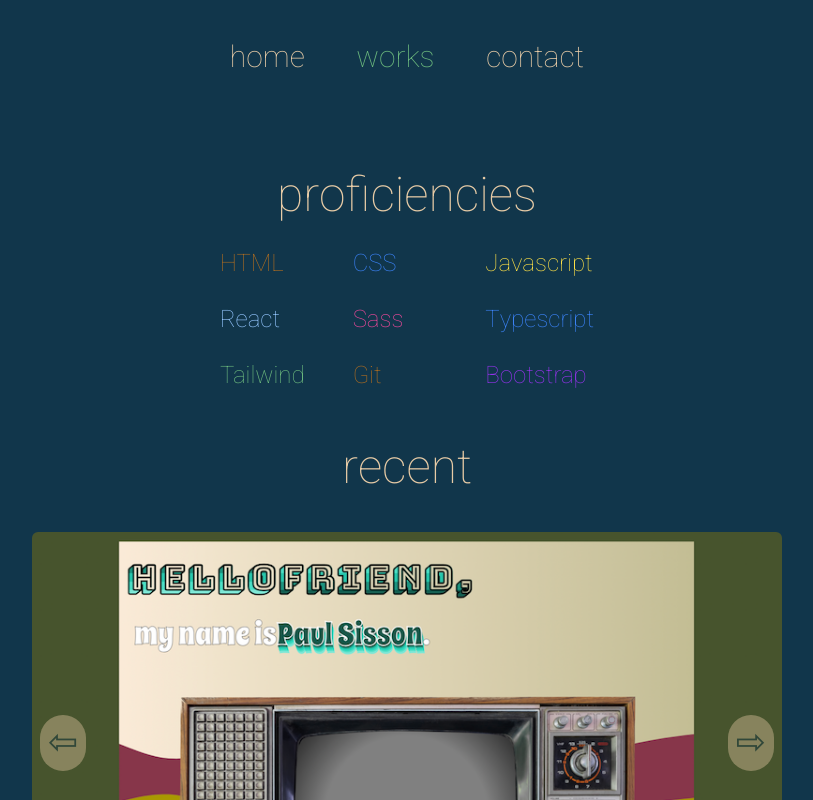
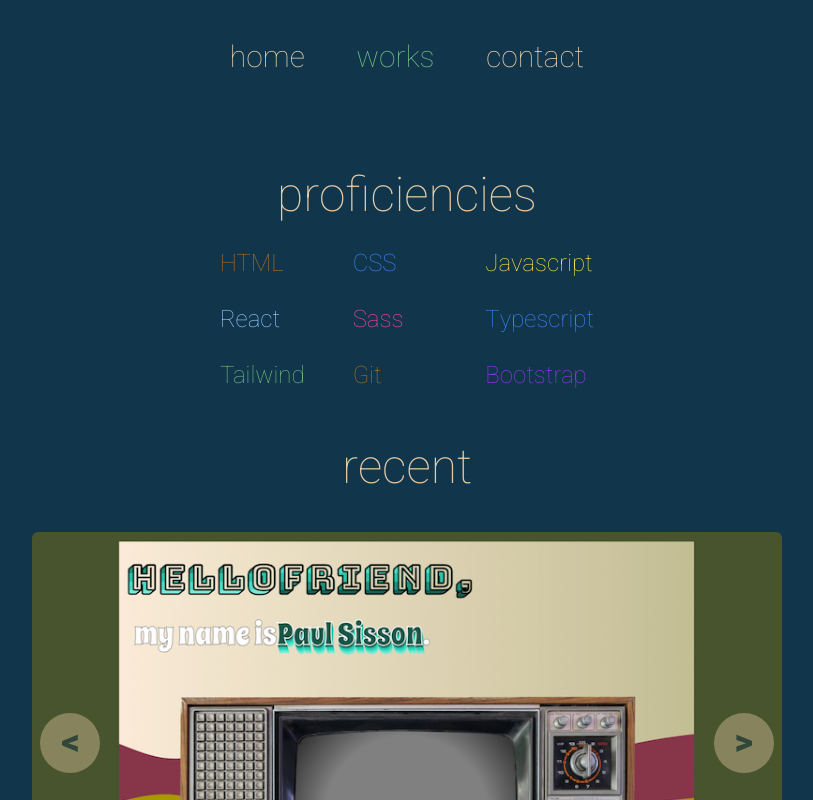
Before and after one commit to Jpaulsisson/svelte-portfolio-clone, a SvelteKit app: page /works in a window 1280 px wide. Shown: the top 800 px of the page, without its empty margins (233-1046 px from the left). Built offline with nearby package versions, Linux system fonts and the light colour scheme.

Commit message:
Update carousel button in works

```diff
--- a/src/routes/works/+page.svelte
+++ b/src/routes/works/+page.svelte
@@ -114,9 +114,9 @@ function handleNext() {
 
   <h2 class='mb-10 text-center text-3xl md:text-5xl'>recent</h2>
   <section aria-label="my recent projects" class=''>
-    <div class="carousel-container ">
-      <button on:click={handlePrev} class="carousel-button prev absolute top-1/2 left-2 text-primaryBg text-2xl md:text-4xl bg-primaryFont opacity-40  rounded-full p-1 md:p-2 flex items-center justify-center hover:opacity-100 z-10">&#8678;</button>
-      <button on:click={handleNext} class="carousel-button next absolute top-1/2 right-2 text-primaryBg text-2xl md:text-4xl bg-primaryFont opacity-40  rounded-full p-1 md:p-2 flex items-center justify-center hover:opacity-100 z-10">&#8680;</button>
+    <div class="carousel-container relative">
+      <button on:click={handlePrev} class="carousel-button prev absolute top-1/2 left-2 text-primaryBg font-semibold text-2xl md:text-4xl bg-primaryFont opacity-40 aspect-square rounded-full p-1 md:p- flex items-center justify-center hover:opacity-100 z-10">&lt;</button>
+      <button on:click={handleNext} class="carousel-button next absolute top-1/2 right-2 text-primaryBg font-semibold text-2xl md:text-4xl bg-primaryFont opacity-40 aspect-square rounded-full p-1 md:p-2 flex items-center justify-center hover:opacity-100 z-10">&gt;</button>
       <ul class=" list-none">
         {#each projects as {name, href, img, tags, repo}, index}
           <li class={`car-slide ${currentIndex === index ? 'opacity-100' : 'opacity-0'}`} >
@@ -192,6 +192,7 @@ function handleNext() {
 
   .carousel-button {
     transform: translateY(-50%);
+    width: 8%;
   }
 
   .carousel-button:focus {
@@ -202,7 +203,6 @@ function handleNext() {
   .carousel-container {
     width: clamp(320px, 80vw, 750px);
     aspect-ratio: 16/9;
-    position: relative;
   }
 
   .car-slide {
```
